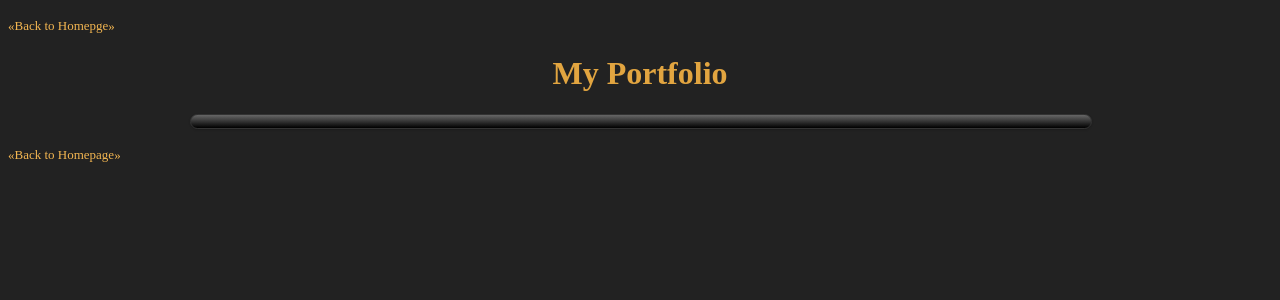
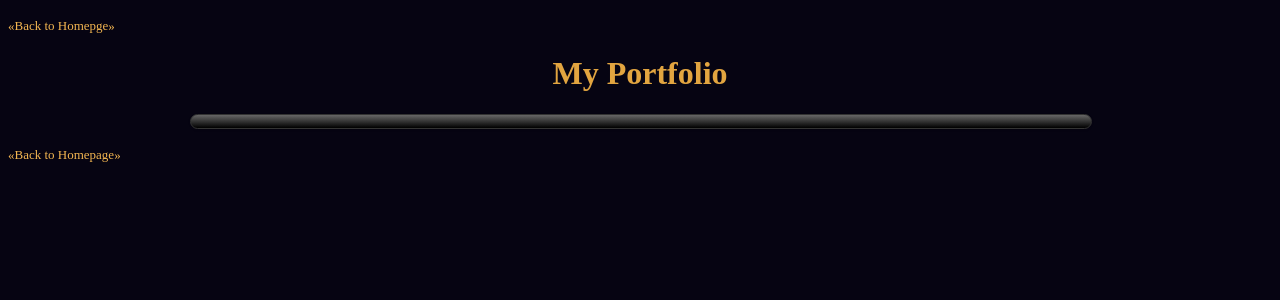
Before and after one commit to noidexe/DropGal, a PHP site: page / in a window 1280 px wide. Shown: the top 300 px of the page. Run offline with PHP 8.4, Linux system fonts and the light colour scheme; data that the repository does not hold is empty; some libraries are stand-ins or nearby versions.

Commit message:
Update base.css
Changed background color

```diff
--- a/css/base.css
+++ b/css/base.css
@@ -1,6 +1,7 @@
 body {
 	color: #e2a540;
-	background-color: #222222;
+	background-color: rgb(6, 4, 18);
+	background-color: rgba(6, 4, 18, 1);
 }
 
 a:link, a:visited, a:hover, a:active {
```
